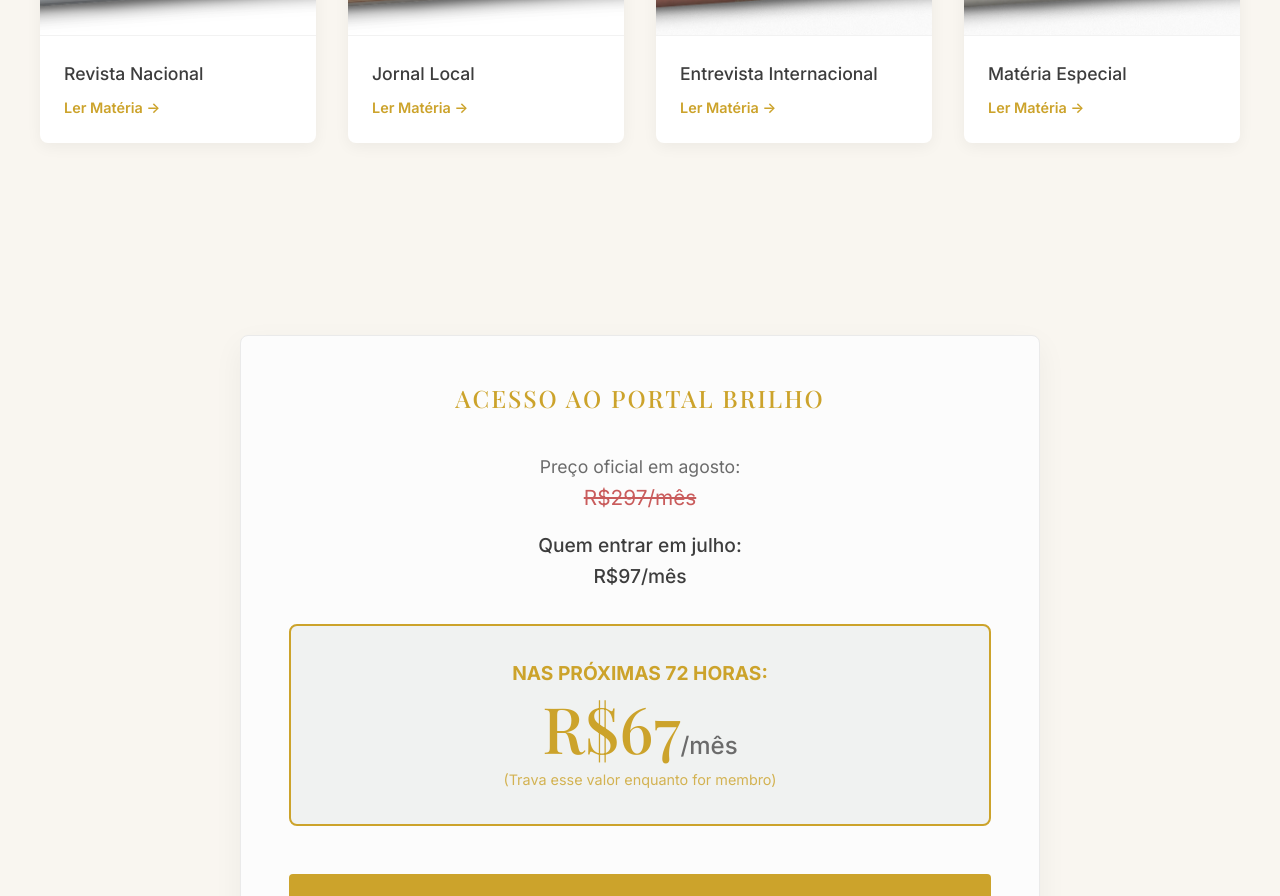
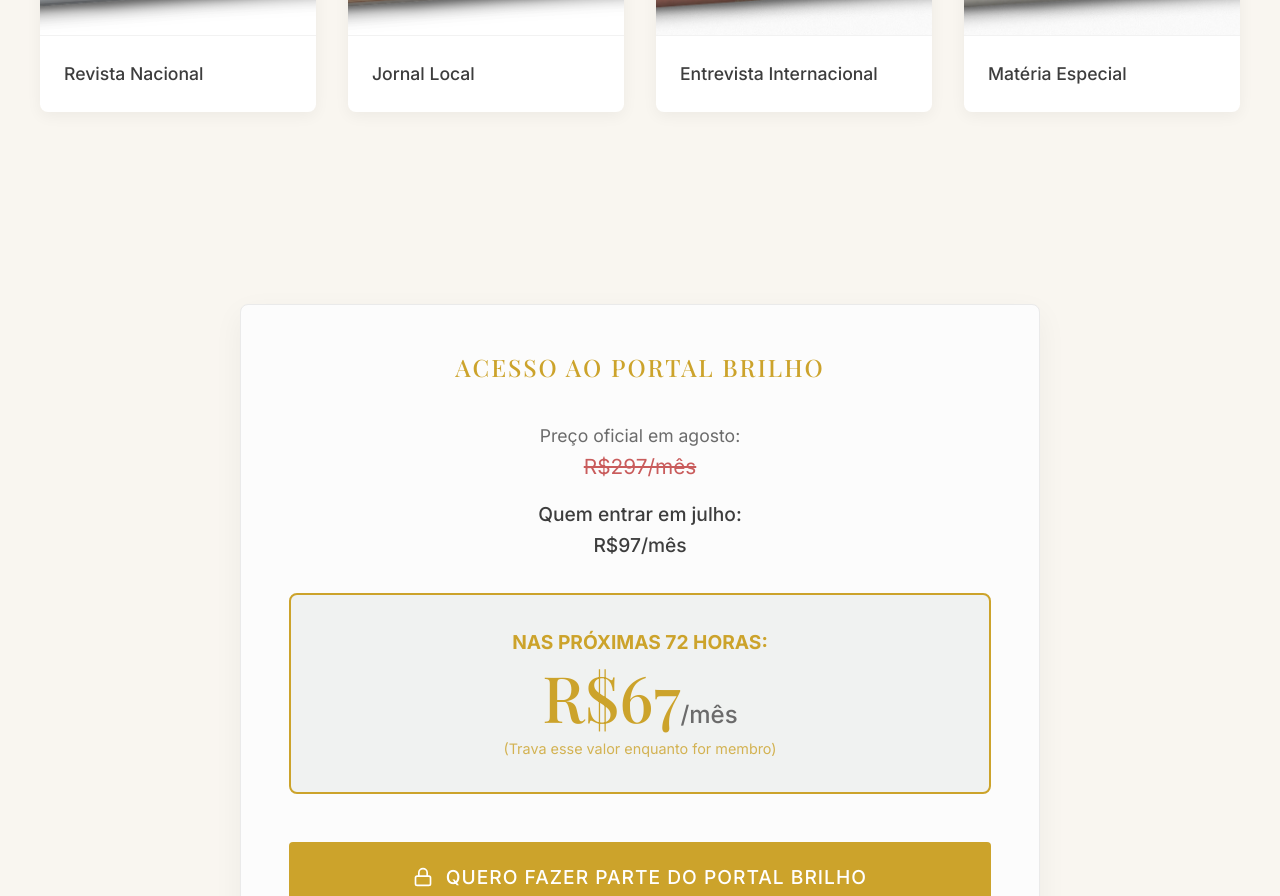
Before and after one commit to AssnzMoney/cristovao-lp, a Next.js app: page / in a window 1280 px wide. Shown: the part 4468-5364 px from the top of the page. Built offline with nearby package versions, Linux system fonts and the light colour scheme; a web font is replaced by a local one.

Commit message:
style: remove texto ler materia da area de depoimentos

```diff
--- a/src/components/PortalBrilho/SocialProof.tsx
+++ b/src/components/PortalBrilho/SocialProof.tsx
@@ -48,7 +48,6 @@
               </div>
               <div className={styles.captionWrapper}>
                 <p>{clip.caption}</p>
-                <span className={styles.readMore}>Ler Matéria →</span>
               </div>
             </a>
           ))}
```
